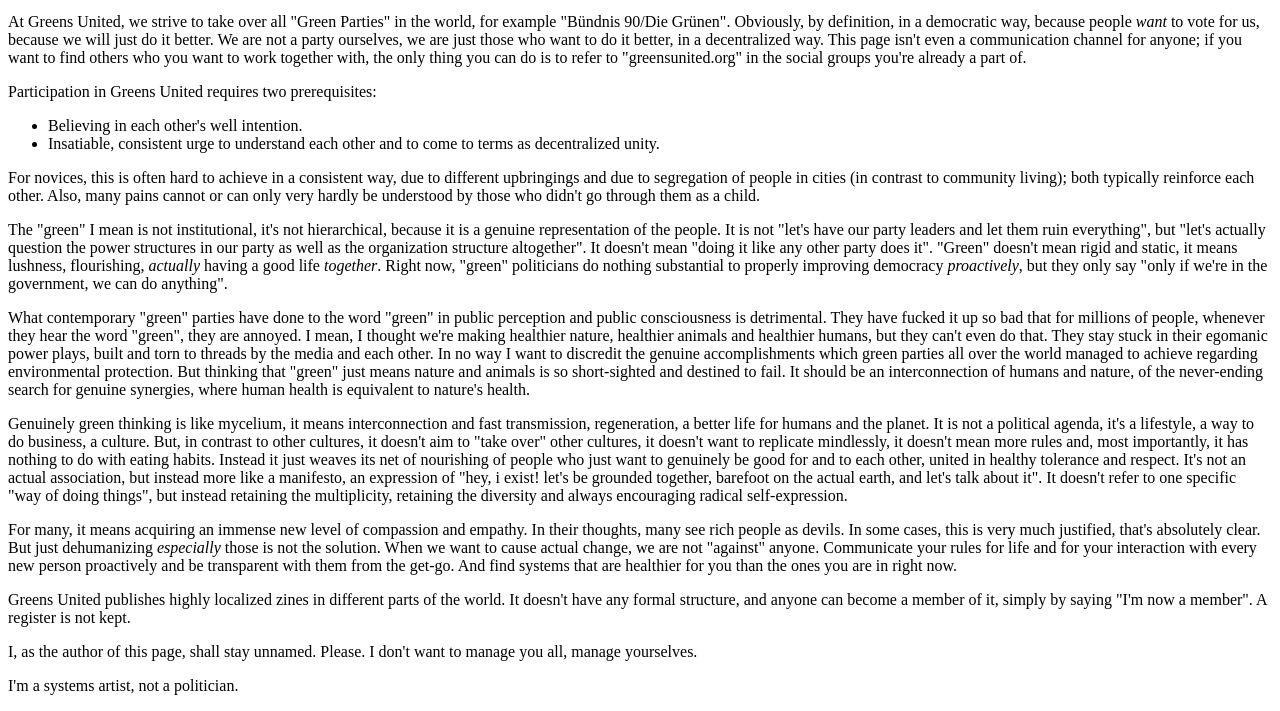
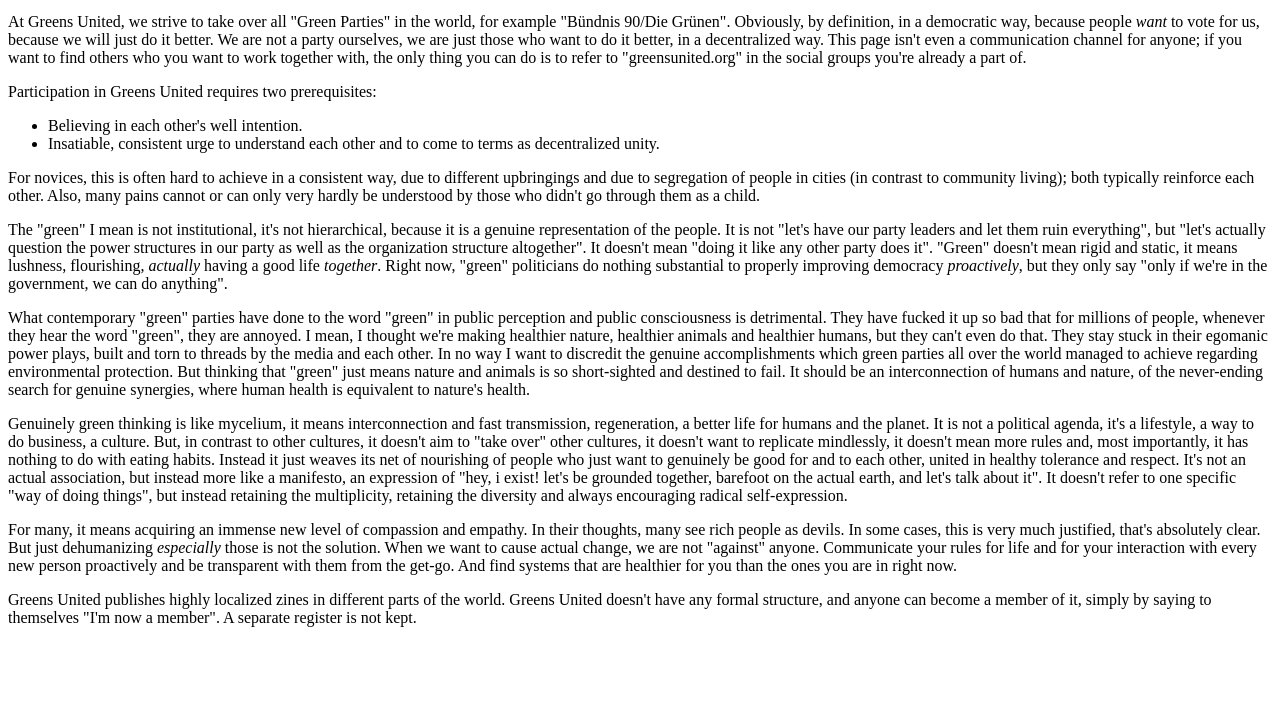
Before and after one commit to hermesloom/greensunited.org, a plain HTML site: page index.html in a window 1280 px wide. Shown: the part 141-852 px from the top of the page. After the commit the page ends 800 px from the top, so only its background shows below. Drawn offline with Linux system fonts and the light colour scheme.

Commit message:
Update index.html

```diff
--- a/index.html
+++ b/index.html
@@ -63,14 +63,8 @@
       are in right now.
     </p>
     <p>
-      Greens United publishes highly localized zines in different parts of the world. It doesn't have any formal structure, and anyone can
-      become a member of it, simply by saying "I'm now a member". A register is not kept.
-    </p>
-    <p>
-      I, as the author of this page, shall stay unnamed. Please. I don't want to manage you all, manage yourselves.
-    </p>
-    <p>
-      I'm a systems artist, not a politician.
+      Greens United publishes highly localized zines in different parts of the world. Greens United doesn't have any formal structure, and anyone can
+      become a member of it, simply by saying to themselves "I'm now a member". A separate register is not kept.
     </p>
   </body>
 </html>
```
